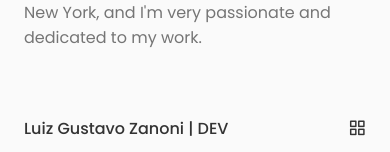
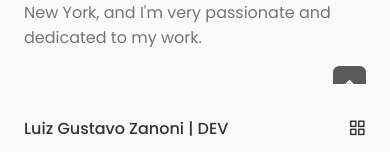
Before and after one commit to luizzanoni/portfolioReact, a React (Create React App) app: page / in a window 390 px wide. Shown: the part 692-844 px from the top of the page. Built offline with nearby package versions, Linux system fonts and the light colour scheme.

Commit message:
adicionando botton up

```diff
--- a/src/App.js
+++ b/src/App.js
@@ -9,6 +9,7 @@
 // import Testimonials from './components/testimonials/Testimonials';
 import Contact from './components/contact/Contact';
 import Footer from './components/footer/Footer';
+import ScrollUp from './components/scrollup/ScrollUp';
 
 export const App = () => {
   return (
@@ -23,8 +24,10 @@
       <Qualification />
       {/* <Testimonials /> */}
       <Contact />
-      <Footer />
     </main>
+
+    <Footer />
+    <ScrollUp />
     </>
   )
 }
--- /dev/null
+++ b/src/components/scrollup/ScrollUp.jsx
@@ -0,0 +1,18 @@
+import React from 'react';
+import "./scrollup.css";
+
+const ScrollUp = () => {
+    window.addEventListener("scroll", function(){
+        const scrollUp = document.querySelector(".scrollup");
+        // when the scroll is higher than 560 viewport height, add the show-scroll class to a tag with the scroll-top class
+        if (this.scrollY >= 560) scrollUp.classList.add("show-scroll");
+        else scrollUp.classList.remove("show-scroll");
+    });
+  return (
+    <a href="#" className="scrollup">
+        <i className="uil uil-arrow-up scrollup__icon"></i>
+    </a>
+  )
+}
+
+export default ScrollUp
--- /dev/null
+++ b/src/components/scrollup/scrollup.css
@@ -0,0 +1,56 @@
+.scrollup {
+    position: fixed;
+    right: 2.5rem;
+    bottom: -20%;
+    bottom: 3rem;
+    background-color: var(--title-color);
+    opacity: 0.8;
+    padding: 0.3rem 0.5rem;
+    border-radius: 0.4rem;
+    z-index: var(--z--tooltip);
+    transition: .5s;
+}
+
+.scrollup__icon {
+    font-size: 1.5rem;
+    color: var(--container-color);
+}
+
+.scrollup:hover {
+    background-color: var(--title-color-dark);
+}
+
+/* === show sroll === */
+.show-scroll {
+    bottom: 3rem;
+}
+
+/* === breakpoints === */
+/* for large devices */
+@media screen and (max-width: 992px) {
+    .scrollup {
+        right: 1.5rem;
+        padding: 0.25rem 0.4rem;
+    }
+
+    .scrollup__icon {
+        font-size: 1.25rem;
+    }
+}
+
+/* for medium device */
+@media screen and (max-width: 768px) {
+    .show-scroll {
+        bottom: 4rem;
+    }
+}
+
+@media screen and (max-width: 576px) {
+}
+
+/* for small device */
+@media screen and (max-width: 350px) {
+    .scrollup {
+        right: 1rem;
+    }
+}
```
